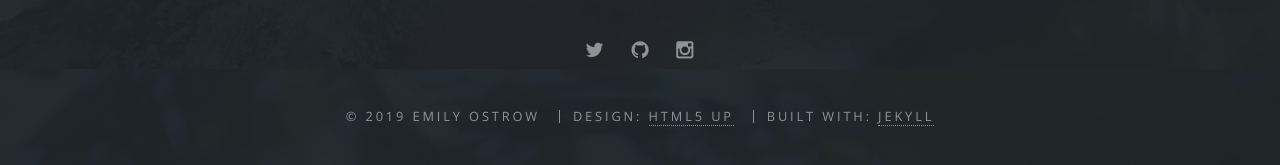
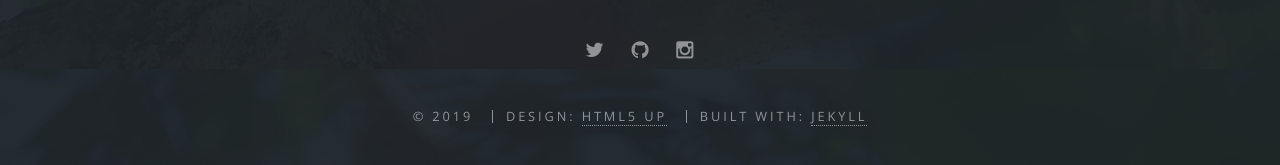
Before and after one commit to emilyostrow/emilyostrow.github.io, a Jekyll site: the page built from index.html, in a window 1280 px wide and 900 px high, scrolled down 1950 px. Shown: the part 681-846 px from the top of the window. Built offline with Jekyll 4.4.1, drawn with Linux system fonts in a browser that asks for light colours.

Commit message:
Update footer.html

```diff
--- a/_includes/footer.html
+++ b/_includes/footer.html
@@ -20,7 +20,7 @@
       {% if diff contains '-' %}{{ site.first_published }},{% endif %}
     {% endif %}
     {{ thisyear }}
-    {% if site.owner %}{{ site.owner }}{% else %}{{ site.title }}{% endif %}</li>
+    <!--{% if site.owner %}{{ site.owner }}{% else %}-->{{ site.title }}<!--{% endif %}--></li>
     <li>Design: <a href="http://html5up.net" target="_blank">HTML5 UP</a></li>
     <li>Built with: <a href="http://jekyllrb.com" target="_blank">Jekyll</a></li>
   </ul>
```
